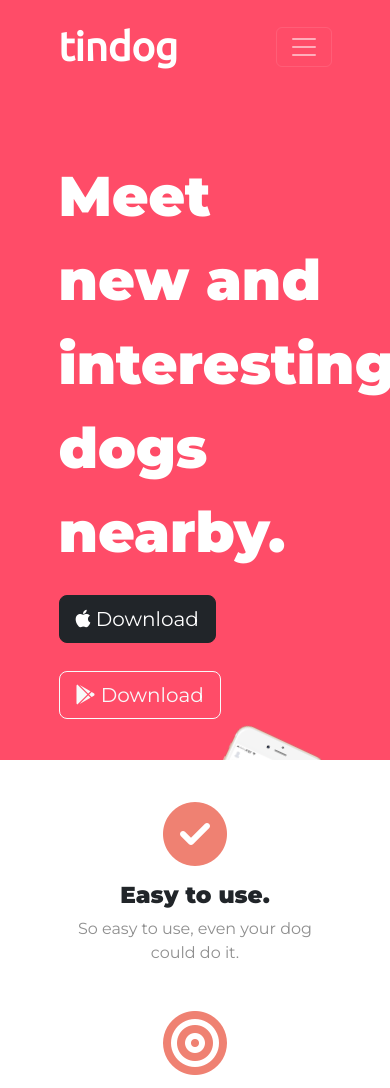
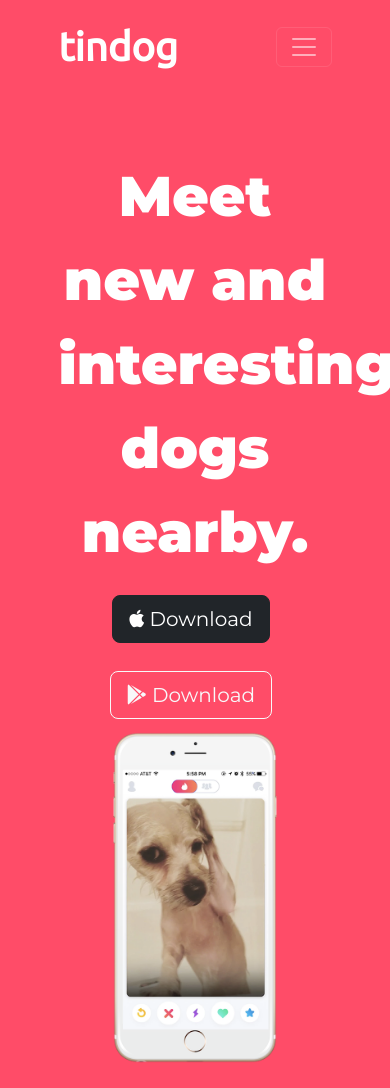
Before and after one commit to jakobvial/TinDog-Start-master, a plain HTML site: page index.html in a window 390 px wide. Shown: the top 1088 px of the page. Drawn offline with nearby package versions, Linux system fonts and the light colour scheme.

Commit message:
End lesson 84

```diff
--- a/css/styles.css
+++ b/css/styles.css
@@ -58,7 +58,7 @@
 }
 
 /*Title left*/
-.title-left{
+.title-left {
     position: relative;
     z-index: 1;
 }
@@ -73,10 +73,10 @@
 
 .title-img {
     position: absolute;
-    z-index: 0;
+    right: 25%;
     transform: rotate(25deg);
     width: 25%;
-    right: 25%;
+    z-index: 0;
 }
 
 /*Features*/
@@ -137,3 +137,15 @@
 .pricing-column {
     padding: 3% 2%;
 }
+
+@media (max-width: 991px) {
+    .title-img {
+        position: static;
+        transform: rotate(0);
+        width: 60%;
+    }
+
+    #title {
+        text-align: center;
+    }
+}
```
